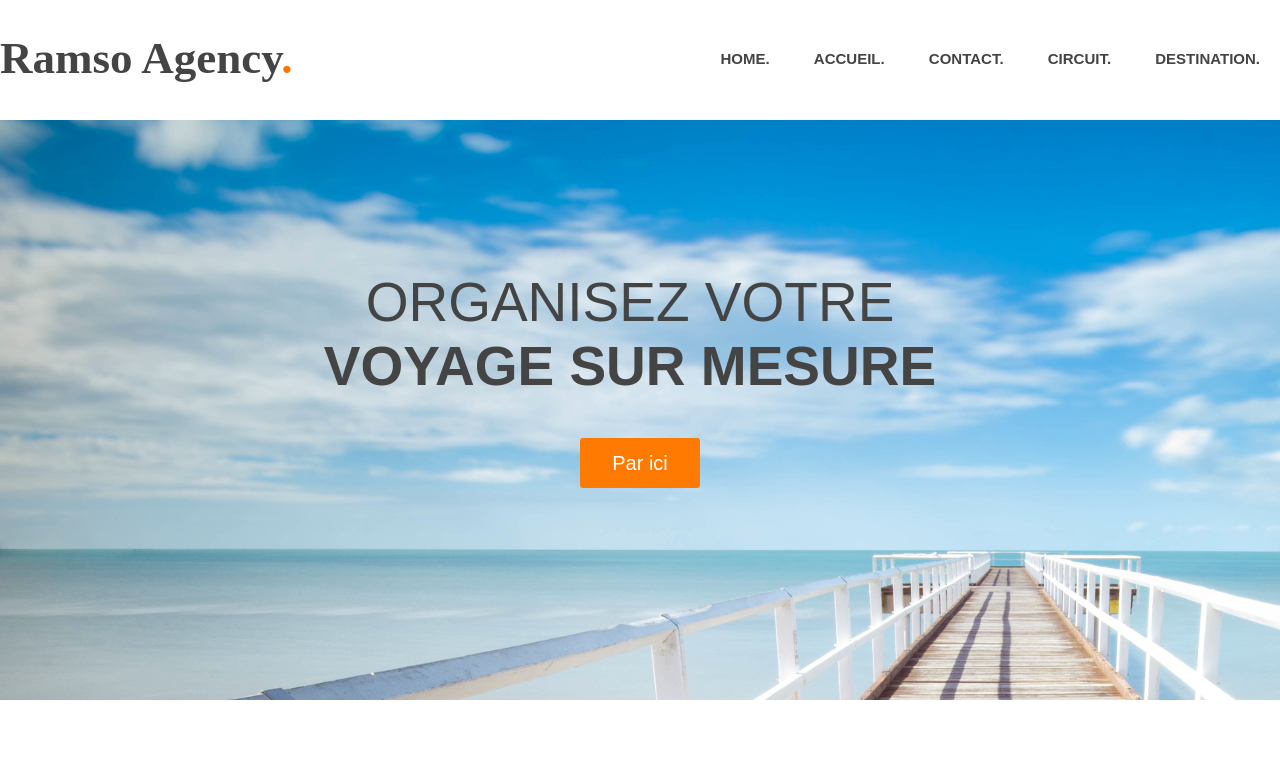
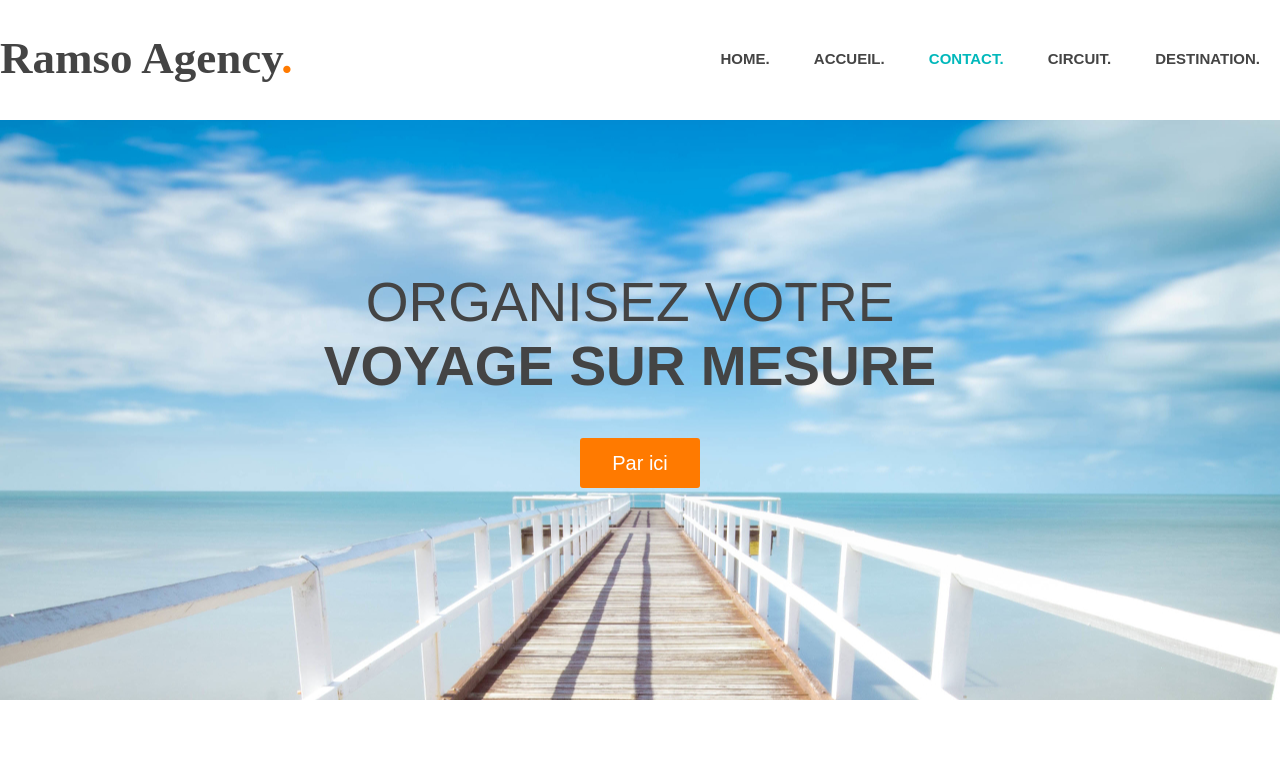
Before and after one commit to rcolson243/Ramso-agency, a plain HTML site: page index.html in a window 1280 px wide. In both pictures the pointer is over the element 990 px from the left and 58 px from the top of the page. Shown: the top 777 px of the page. Drawn offline with Linux system fonts and the light colour scheme.

Commit message:
main image

```diff
--- a/index.html
+++ b/index.html
@@ -13,7 +13,7 @@
             <div class="wrapper1">
                 <h1>Ramso Agency<span class="point-orange">.</span></h1>
                 <nav>
-                    <ul>
+                    <ul class="navhover">
                         <li class="navhover"><a href="#home">home.</a></li>
                         <li class="navhover"><a href="#accueil">accueil.</a></li>
                         <li class="navhover"><a href="#contact">Contact.</a></li>
--- a/style.css
+++ b/style.css
@@ -95,10 +95,11 @@ header nav ul li a
    margin: 20px;
 }
 
-.navhover:hover
+.navhover :hover
 {
+    height: 30px;
+    width: auto;
     color: #02b8bb;
-    border: red 1px;
 }
 /* HEADER FIN*/
 /* MAIN IMAGE */
@@ -106,6 +107,7 @@ header nav ul li a
 {
     height: 580px;
     background: url(images/main.jpg);
+    background-position: center;
 }
 #main-image h2
 {
```
